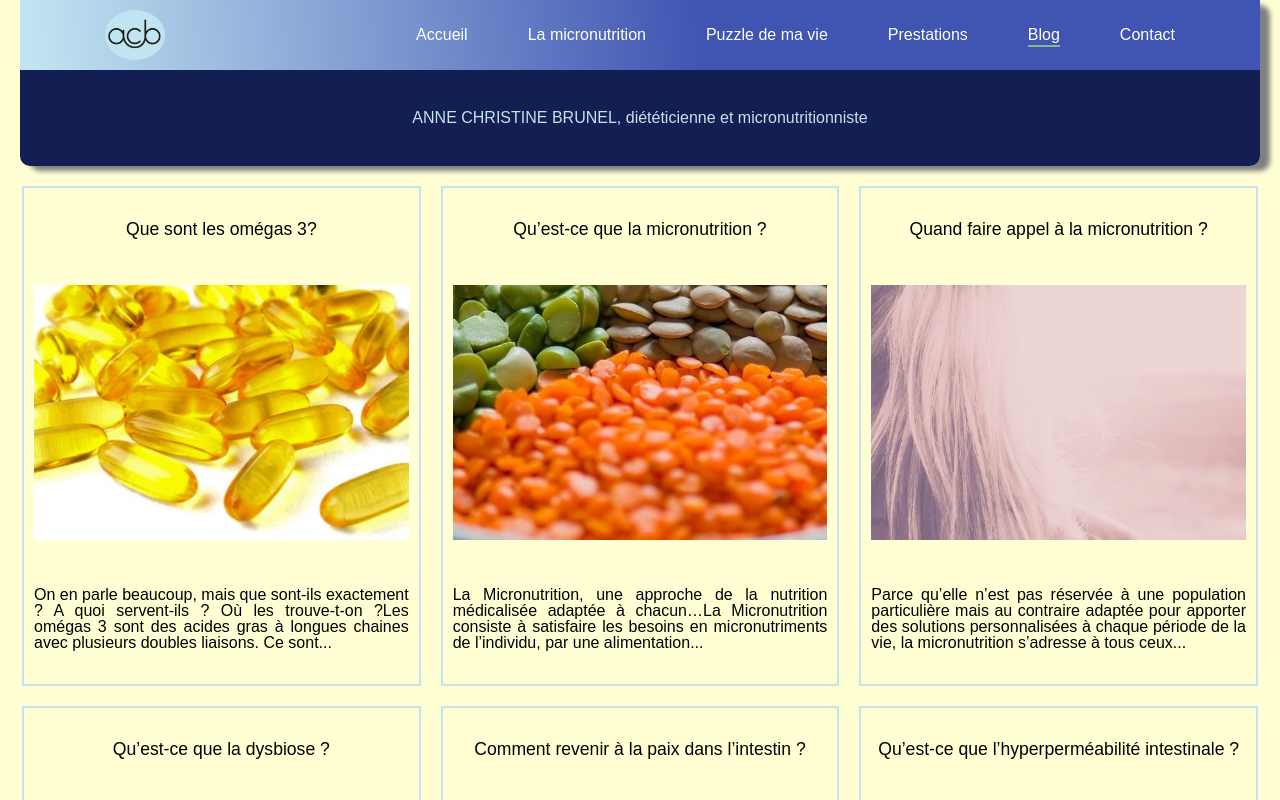
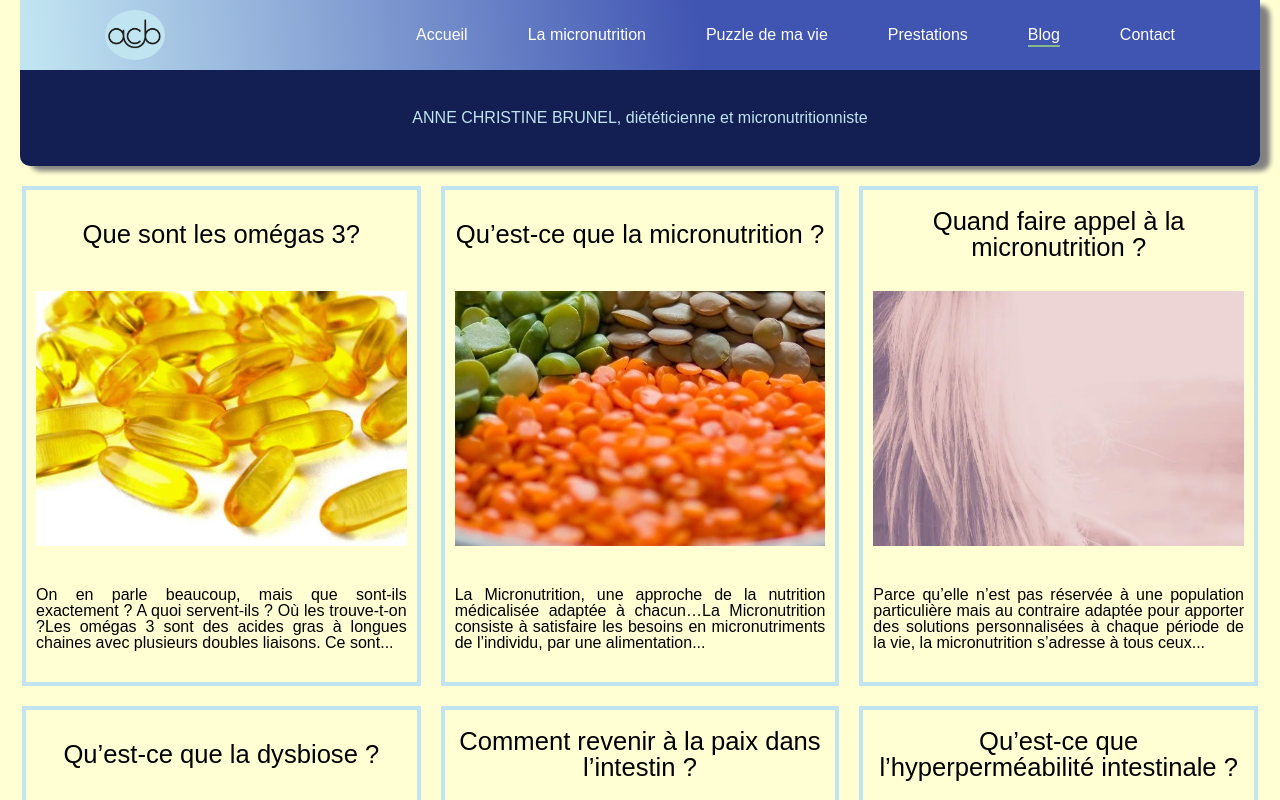
Before and after one commit to Ben43200/brunel-vite, a React (Vite) app: page /blog in a window 1280 px wide. Shown: the top 800 px of the page. Built offline with nearby package versions, Linux system fonts and the light colour scheme.

Commit message:
positionnement blog-container ok en grid

```diff
--- a/src/pages/blog/blog.scss
+++ b/src/pages/blog/blog.scss
@@ -19,10 +19,16 @@ margin-top: auto;
 .blog-container{
     display: grid;
     justify-items: center;
-    border: 2px solid #c1e4f1;
+    border: 4px solid #c1e4f1;
     height: 500px;
     padding: 10px;
     align-items: center;
+    grid-template-areas: "title"
+                        "image"
+                        "text";
+
+
+    grid-template-rows: 70px auto auto;
     // row-gap:40px;
 
     // grid-template-columns: repeat(4,1fr);
@@ -34,8 +40,8 @@ margin-top: auto;
 .main-blog-container > div > h1{
 
     color:black;
-    font-size: 1.1rem;
-    height:2 rem;
+    font-size: 1.6rem;
+    // height:2 rem;
 }
 
 .blog-data-img{
```
